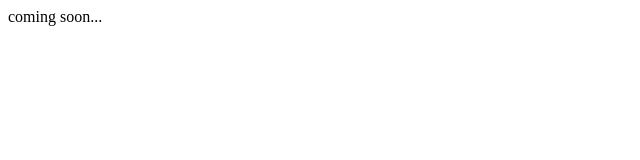
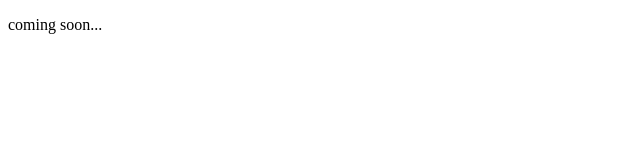
Before and after one commit to pinkkis/poisonvial.com, a plain HTML site: page index.html in a window 1280 px wide. Shown: the whole page, without its empty margins (0-640 px from the left). Drawn offline with Linux system fonts and the light colour scheme.

Commit message:
Update index.html

```diff
--- a/index.html
+++ b/index.html
@@ -7,6 +7,6 @@
 	<title>Poison Vial Industries</title>
 </head>
 <body>
-	coming soon...
+	<p>coming soon...</p>
 </body>
 </html>
```
